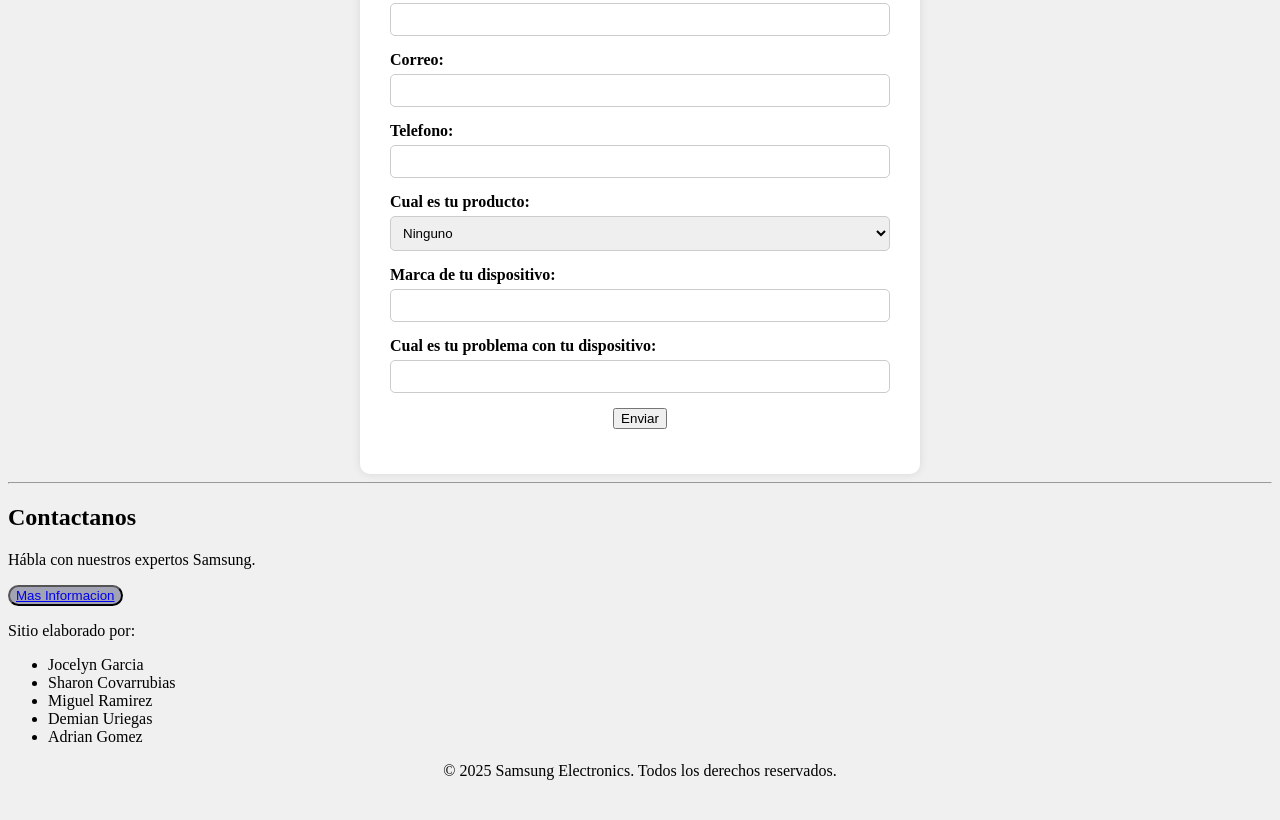
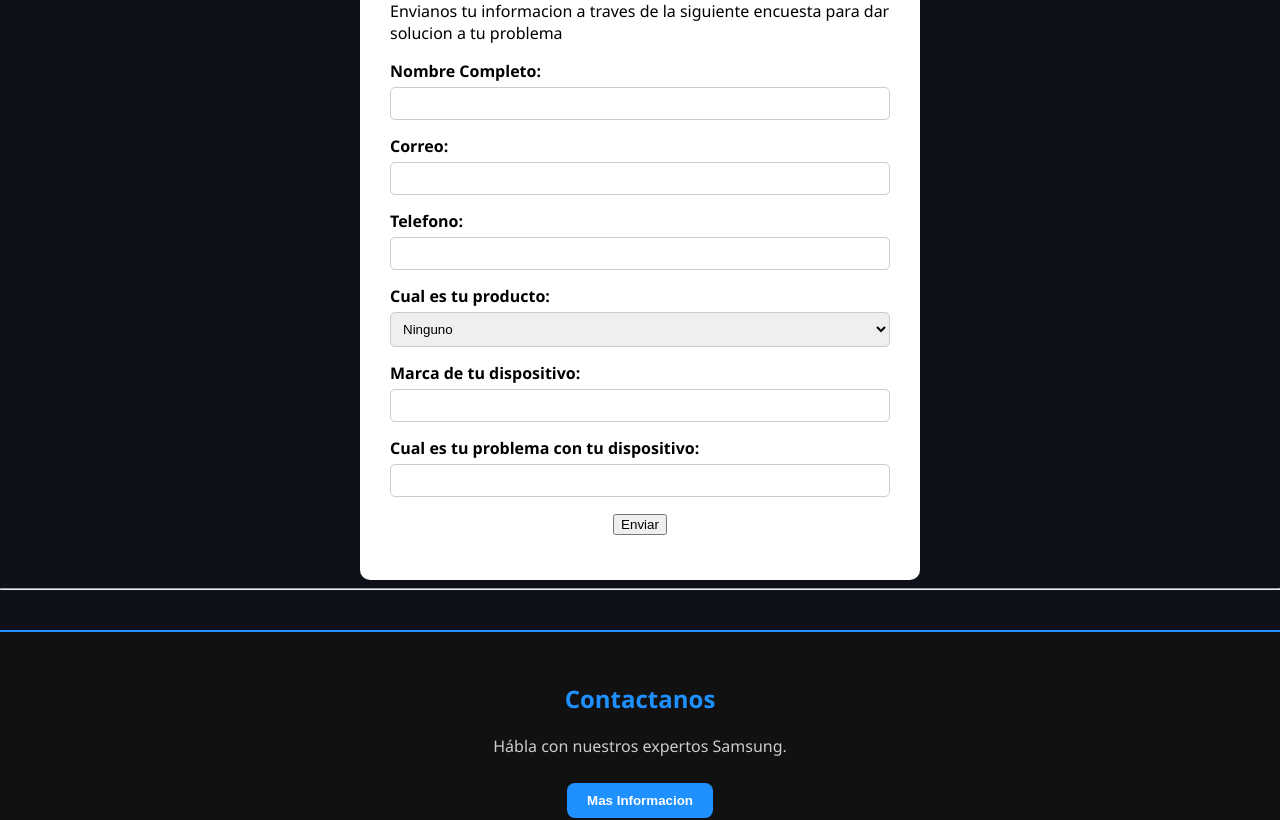
Before and after one commit to Jocelyn2040559/Fundamentos-web, a plain HTML site: page soporte.html in a window 1280 px wide. Shown: the part 1826-2646 px from the top of the page. Before the commit the page ends 2622 px from the top, so only its background shows below. Drawn offline with Linux system fonts and the light colour scheme.

Commit message:
Estilo soporte

```diff
--- a/soporte.css
+++ b/soporte.css
@@ -1,8 +1,35 @@
 .empresa {
-    color: black;
+    color: #1e90ff;
     text-align: center;
     font-size: 60px;
     padding: 20px;
+}
+
+nav {
+  display: flex;
+  justify-content: center;
+  gap: 10px;
+  background-color: #1a1a1a;
+  padding: 10px 0;
+  border-bottom: 2px solid #1e90ff;
+}
+
+nav button {
+  background-color: #1e90ff;
+  border: none;
+  padding: 10px 15px;
+  border-radius: 8px;
+  transition: background 0.3s;
+}
+
+nav button:hover {
+  background-color: #0d6efd;
+}
+
+nav a {
+  color: white;
+  text-decoration: none;
+  font-weight: bold;
 }
 
 h1  {
@@ -81,9 +108,58 @@ button {
 
 }
 body {
-    background-color: rgb(240, 240, 240);
+  margin: 0;
+  padding: 0;
+  font-family: 'Segoe UI', sans-serif;
+  background-color: #0f111a;
+  color: #ffffff;
+}
+
+ul {
+  list-style-type: none;
+  padding-left: 0;
+}
+
+ul li::before {
+  content: "✔️ ";
+  color: #1e90ff;
+}
+
+footer {
+  background-color: #111;
+  color: #ccc;
+  text-align: center;
+  padding: 30px 20px;
+  margin-top: 40px;
+  border-top: 2px solid #1e90ff;
+}
+
+footer h2 {
+  color: #1e90ff;
+}
+
+footer a {
+  color: #ffffff;
+  text-decoration: none;
+  font-weight: bold;
+}
+
+footer button {
+  background-color: #1e90ff;
+  border: none;
+  padding: 10px 20px;
+  margin-top: 10px;
+  border-radius: 8px;
+  cursor: pointer;
+  transition: background 0.3s;
+}
+
+footer button:hover {
+  background-color: #0d6efd;
 }
 
 .fin {
-    text-align: center;
+  margin-top: 20px;
+  font-size: 0.9em;
+  color: #777;
 }
--- a/soporte.html
+++ b/soporte.html
@@ -9,7 +9,7 @@
 <body>
     <h1 class="empresa">SAMSUNG</h1>
     <nav>
-        <button><a href="index.html">Pagina Principal/a></button>
+        <button><a href="index.html">Pagina Principal</button>
         <button><a href="celulares.html">Productos</a></button>
         <button><a href="soporte.html">Soporte</a></button>
         <button><a href="nosotros.html">Sobre Nostoros</a></button>
@@ -52,22 +52,22 @@
 
     <div class="seccion2">
         <div class="formulario">
-            <h2 style="text-align: center;">Soporte</h2>
-            <p>Envianos tu informacion a traves de la siguiente encuesta para dar solucion a tu problema</p>
+            <h2 style="text-align: center; color: black;">Soporte</h2>
+            <p style="color: black;">Envianos tu informacion a traves de la siguiente encuesta para dar solucion a tu problema</p>
             <div>
-                <label for="nombre"><b>Nombre Completo:</b> </label>
+                <label style="color: black;" for="nombre"><b>Nombre Completo:</b> </label>
                 <input type="text" name="nombre">
             </div>
             <div>
-                <label for="correo"><b>Correo:</b> </label>
+                <label style="color: black;" for="correo"><b>Correo:</b> </label>
                 <input type="text" name="correo">
             </div>
             <div>
-                <label for="telefono"><b>Telefono:</b> </label>
+                <label style="color: black;" for="telefono"><b>Telefono:</b> </label>
                 <input type="text" name="telefono">
             </div>
             <div>
-                <label for="opciones"><b>Cual es tu producto:</b></label>
+                <label style="color: black;" for="opciones"><b>Cual es tu producto:</b></label>
                 <select name="opcion" id="opc">
                     <option value="1">Ninguno</option>
                     <option value="2">Smartphone</option>
@@ -78,11 +78,11 @@
                 </select>
             </div>
             <div>
-                <label for="descripcion"><b>Marca de tu dispositivo:</b> </label>
+                <label style="color: black;" for="descripcion"><b>Marca de tu dispositivo:</b> </label>
                 <input type="text" name="descripcion">
             </div>
             <div>
-                <label for="desc2"><b>Cual es tu problema con tu dispositivo:</b> </label>
+                <label style="color: black;" for="desc2"><b>Cual es tu problema con tu dispositivo:</b> </label>
                 <input type="text" name="desc2">
             </div>
             <div style="text-align: center;">
```
